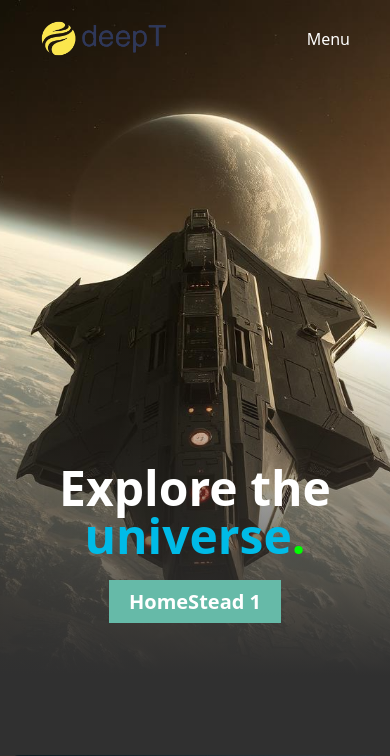
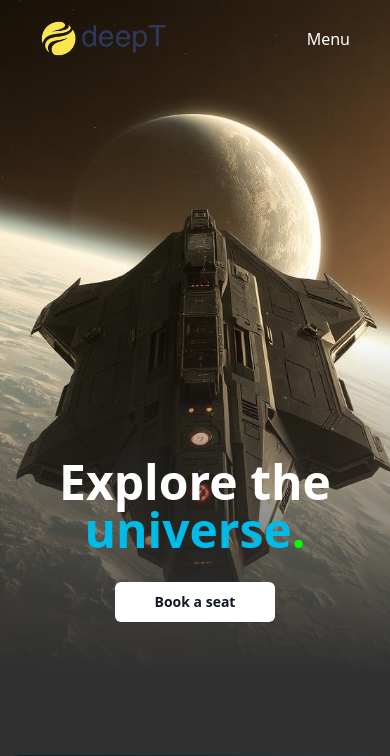
Before and after one commit to aust21/deep-travel, a Flask app: page / in a window 390 px wide. Shown: the top 756 px of the page. Run offline with Flask 3, Linux system fonts and the light colour scheme.

Commit message:
fix button issue

```diff
--- a/main/static/css/output.css
+++ b/main/static/css/output.css
@@ -608,6 +608,9 @@
   .hidden {
     display: none;
   }
+  .inline {
+    display: inline;
+  }
   .inline-block {
     display: inline-block;
   }
@@ -649,6 +652,12 @@
   }
   .w-\[8rem\] {
     width: 8rem;
+  }
+  .w-\[10rem\] {
+    width: 10rem;
+  }
+  .w-\[20rem\] {
+    width: 20rem;
   }
   .w-\[40\%\] {
     width: 40%;
@@ -1196,6 +1205,16 @@
       display: flex;
     }
   }
+  .md\:hidden {
+    @media (width >= 48rem) {
+      display: none;
+    }
+  }
+  .md\:inline {
+    @media (width >= 48rem) {
+      display: inline;
+    }
+  }
   .md\:w-\[45\%\] {
     @media (width >= 48rem) {
       width: 45%;
--- a/main/templates/home/home.html
+++ b/main/templates/home/home.html
@@ -16,10 +16,20 @@ block content %}
       ><span class="text-[#00FF00]">.</span>
     </h1>
     <a
-      class="text-xl font-semibold bg-[#66baa8] px-5 py-2"
+      class="hidden text-xl font-semibold bg-[#66baa8] px-5 py-2 md:inline"
       href="{{ url_for('views.homestead') }}"
       >HomeStead 1</a
     >
+
+    <button
+      class="rounded-md bg-white px-3.5 py-2.5 text-sm font-semibold text-gray-900 shadow-xs hover:bg-gray-100 focus-visible:outline-2 focus-visible:outline-offset-2 focus-visible:outline-white w-[10rem] md:hidden"
+      type="button"
+      name="book-btn"
+    >
+      <a href="{{ url_for('views.book_seat') }}" class="w-full block"
+        >Book a seat</a
+      >
+    </button>
   </div>
   <!-- Add the fading effect -->
   <div
```
